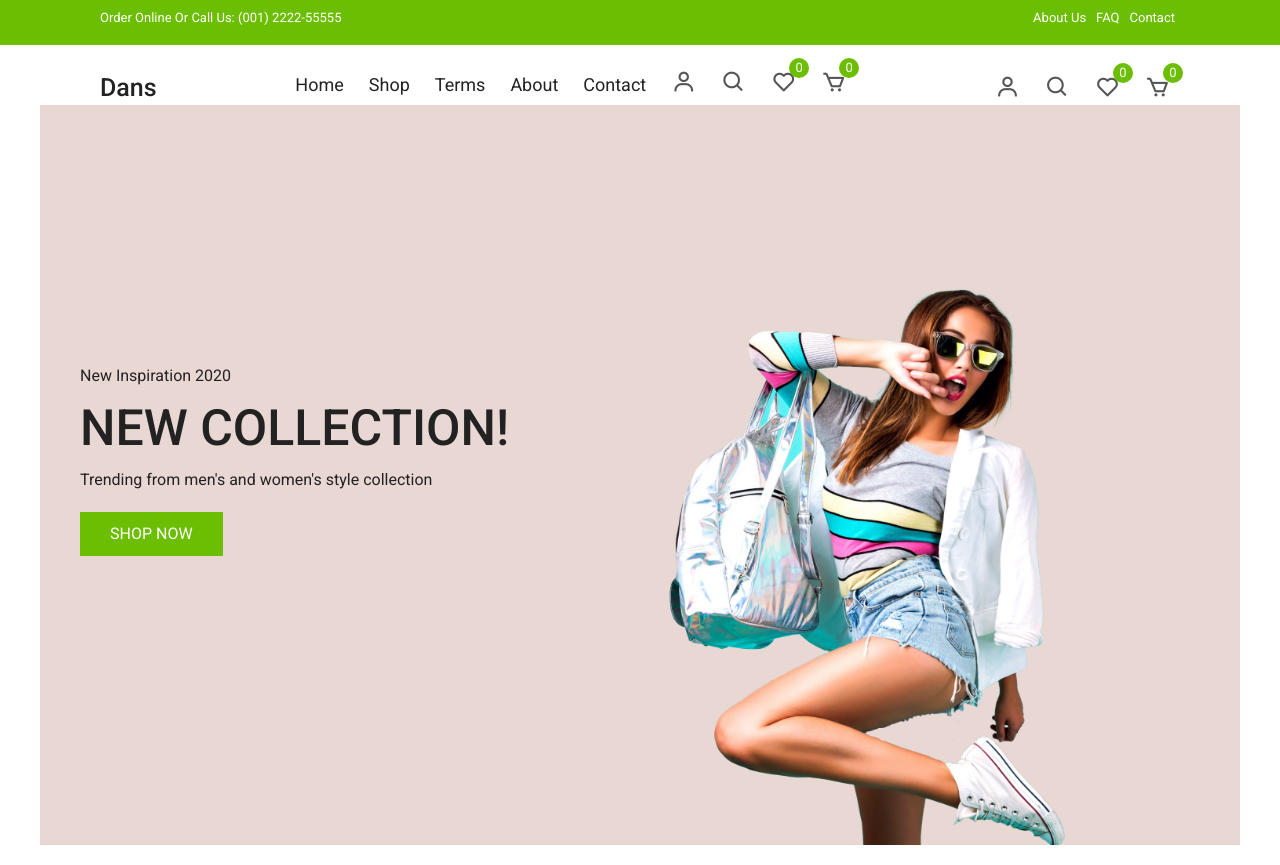
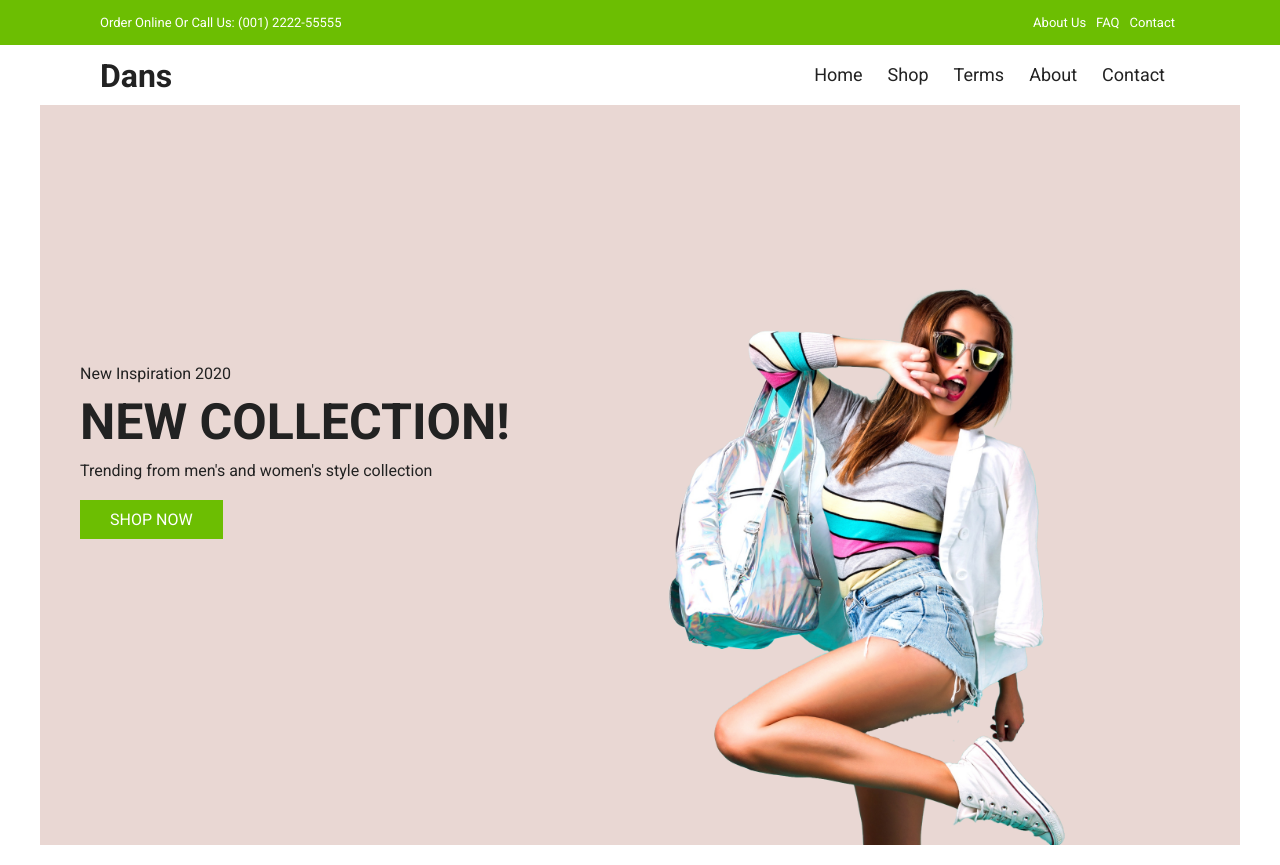
Before and after one commit to wabibaah/fashion-frontend-implementation, a Django app: page / in a window 1280 px wide. Shown: the top 865 px of the page. Run offline with Django 3.2, Linux system fonts and the light colour scheme; data that the repository does not hold is empty; some libraries are stand-ins or nearby versions.

Commit message:
new frontend implementation

```diff
--- a/greatkart/static/css/styles.css
+++ b/greatkart/static/css/styles.css
@@ -93,6 +93,10 @@ Navigation
 
 .nav-center {
   justify-content: space-between;
+}
+
+.d-none {
+  display: none;
 }
 
 .nav-list .icons {
--- a/static/css/styles.css
+++ b/static/css/styles.css
@@ -96,7 +96,7 @@ Navigation
 }
 
 .nav-list .icons {
-  display: none;
+  display: block;
 }
 
 .nav-center .nav-item:not(:last-child) {
--- a/templates/base.html
+++ b/templates/base.html
@@ -18,12 +18,12 @@
       rel="stylesheet"
       href="https://cdnjs.cloudflare.com/ajax/libs/Glide.js/3.4.1/css/glide.theme.css"
     />
-    <link
+    <!-- <link
       rel="stylesheet"
       href="https://cdn.jsdelivr.net/npm/bootstrap@4.0.0/dist/css/bootstrap.min.css"
       integrity="sha384-Gn5384xqQ1aoWXA+058RXPxPg6fy4IWvTNh0E263XmFcJlSAwiGgFAW/dAiS6JXm"
       crossorigin="anonymous"
-    />
+    /> -->
 
     <!-- Custom StyleSheet -->
     <link rel="stylesheet" href="{% static 'css/styles.css' %}" />
@@ -51,11 +51,11 @@
       integrity="sha384-ApNbgh9B+Y1QKtv3Rn7W3mgPxhU9K/ScQsAP7hUibX39j7fakFPskvXusvfa0b4Q"
       crossorigin="anonymous"
     ></script>
-    <script
+    <!-- <script
       src="https://cdn.jsdelivr.net/npm/bootstrap@4.0.0/dist/js/bootstrap.min.js"
       integrity="sha384-JZR6Spejh4U02d8jOt6vLEHfe/JQGiRRSQQxSfFWpi1MquVdAyjUar5+76PVCmYl"
       crossorigin="anonymous"
-    ></script>
+    ></script> -->
     <script src="https://cdnjs.cloudflare.com/ajax/libs/Glide.js/3.4.1/glide.min.js"></script>
     <script src="{% static 'js/slider.js' %}"></script>
     <script src="{% static 'js/index.js' %}"></script>
--- a/templates/includes/footer.html
+++ b/templates/includes/footer.html
@@ -26,11 +26,11 @@
 </footer>
 <script src="https://ajax.googleapis.com/ajax/libs/jquery/3.5.1/jquery.min.js"></script>
 <script>
-  $(document).ready(function () {
-    $(".thumb a").click(function (e) {
-      // do not open a new link
-      e.preventDefault();
-      $(".mainImage img").attr("src", $(this).attr("href"));
-    });
-  });
+  // $(document).ready(function () {
+  //   $(".thumb a").click(function (e) {
+  //     // do not open a new link
+  //     e.preventDefault();
+  //     $(".mainImage img").attr("src", $(this).attr("href"));
+  //   });
+  // });
 </script>
--- a/templates/includes/navbar.html
+++ b/templates/includes/navbar.html
@@ -13,7 +13,7 @@
 </div>
 <div class="navigation">
   <div class="nav-center container d-flex">
-    <a href="index.html" class="logo"><h1>Dans</h1></a>
+    <a href="/" class="logo"><h1>Dans</h1></a>
 
     <ul class="nav-list d-flex">
       <li class="nav-item">
@@ -31,7 +31,7 @@
       <li class="nav-item">
         <a href="#contact" class="nav-link">Contact</a>
       </li>
-      <li class="icons d-flex">
+      <li class="icons d-flex d-none">
         <a href="login.html" class="icon">
           <i class="bx bx-user"></i>
         </a>
@@ -49,7 +49,7 @@
       </li>
     </ul>
 
-    <div class="icons d-flex">
+    <div class="icons d-flex d-none">
       <a href="login.html" class="icon">
         <i class="bx bx-user"></i>
       </a>
```
Also changed, not shown: 1 other file.
